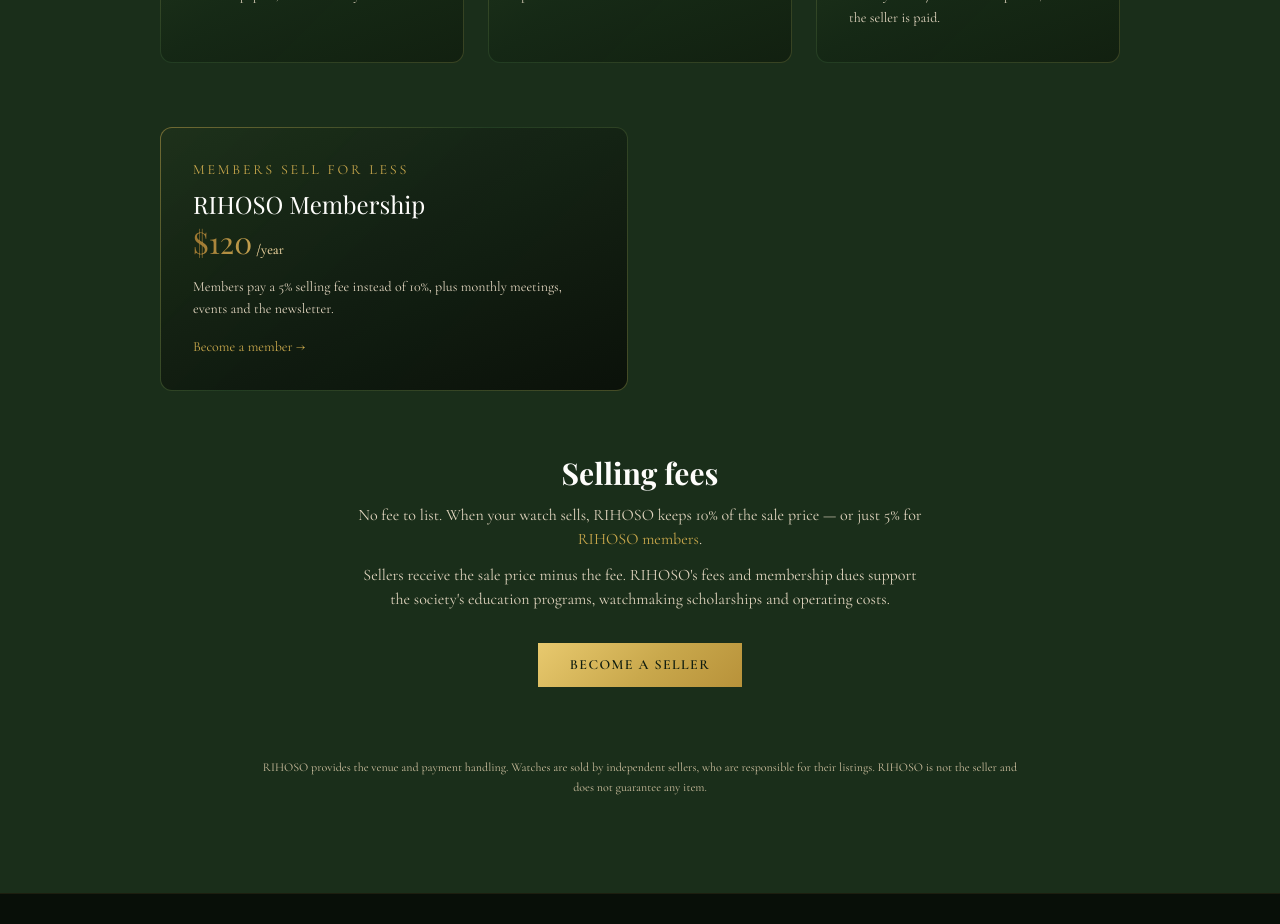
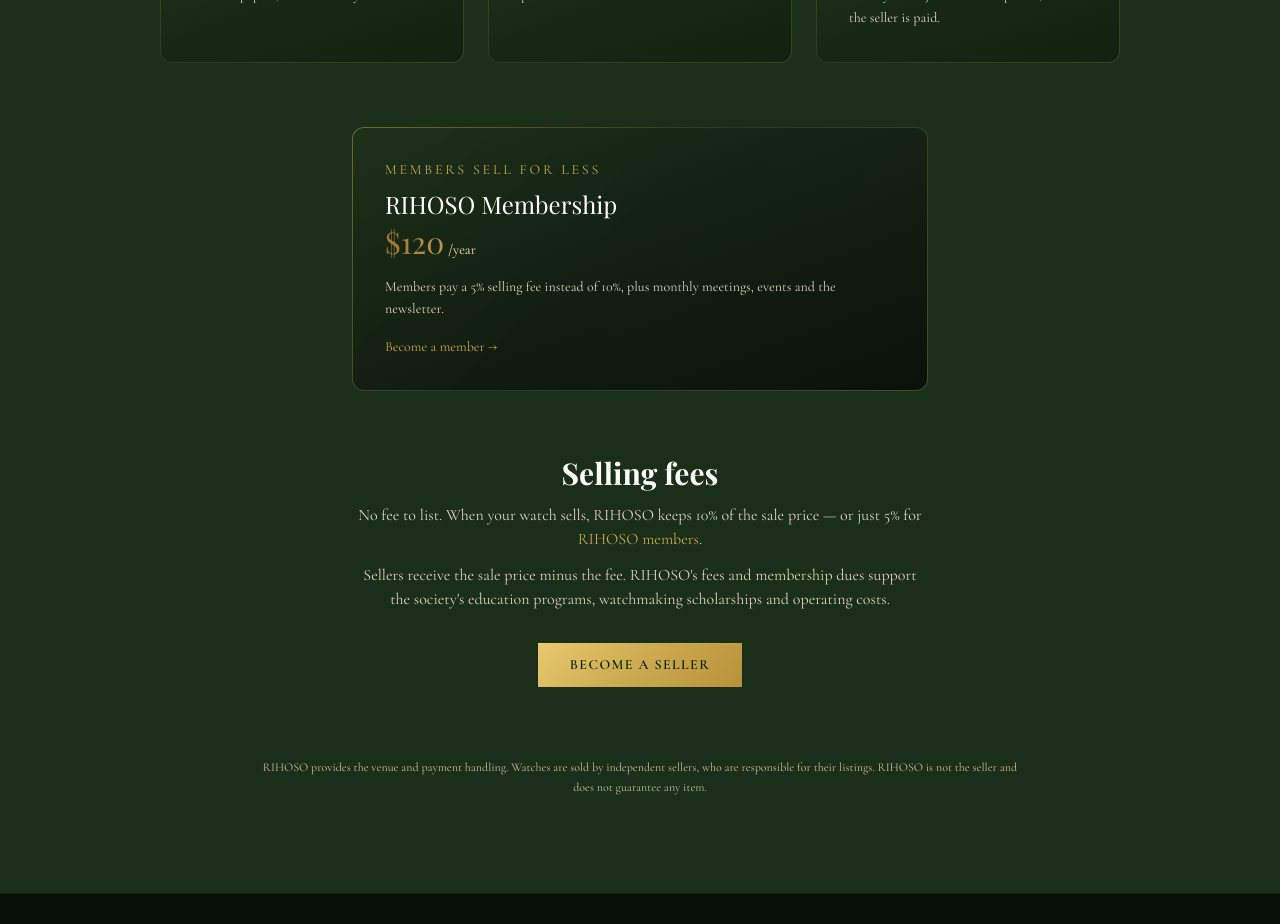
Before and after one commit to brandonsalomon-ui/rihoso-website, a Next.js app: page /marketplace in a window 1280 px wide. Shown: the part 1200-2124 px from the top of the page. Built offline with nearby package versions, Linux system fonts and the light colour scheme; no server answers; the database is empty; a web font is replaced by a local one.

Commit message:
Exchange page: center membership card when repairs are off

```diff
--- a/src/app/marketplace/page.tsx
+++ b/src/app/marketplace/page.tsx
@@ -105,7 +105,7 @@
             ))}
           </div>
 
-          <div className="mt-16 grid grid-cols-1 md:grid-cols-2 gap-6">
+          <div className={REPAIRS_OPEN ? "mt-16 grid grid-cols-1 md:grid-cols-2 gap-6" : "mt-16 max-w-xl mx-auto"}>
             <div className="panel-lux rounded-xl p-8">
               <p className="text-gold-400 text-sm uppercase tracking-[0.2em] mb-2">Members sell for less</p>
               <h3 className="text-2xl font-display text-cream-50 mb-1">RIHOSO Membership</h3>
```
